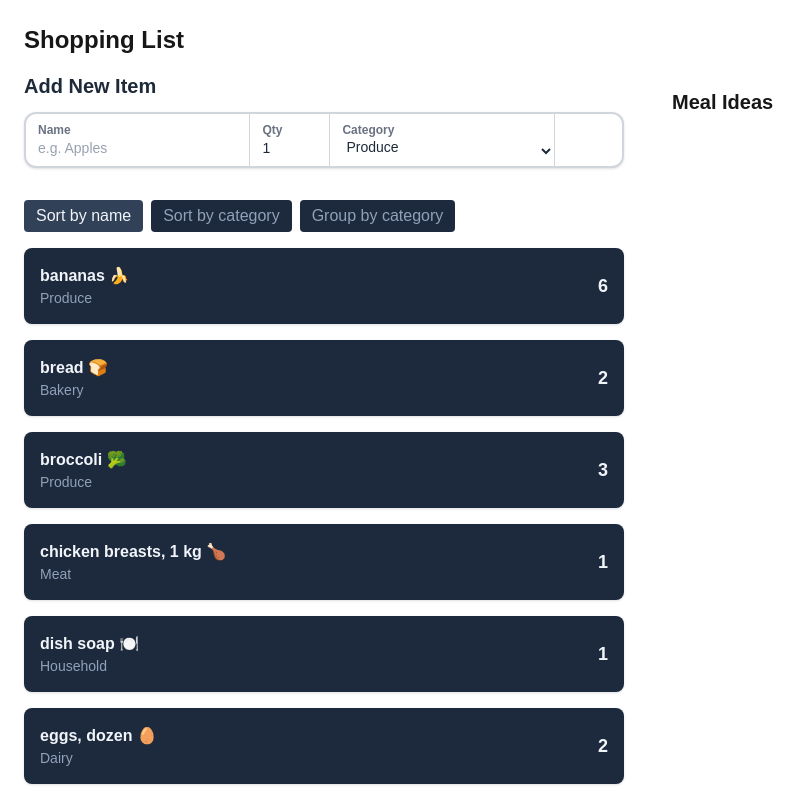
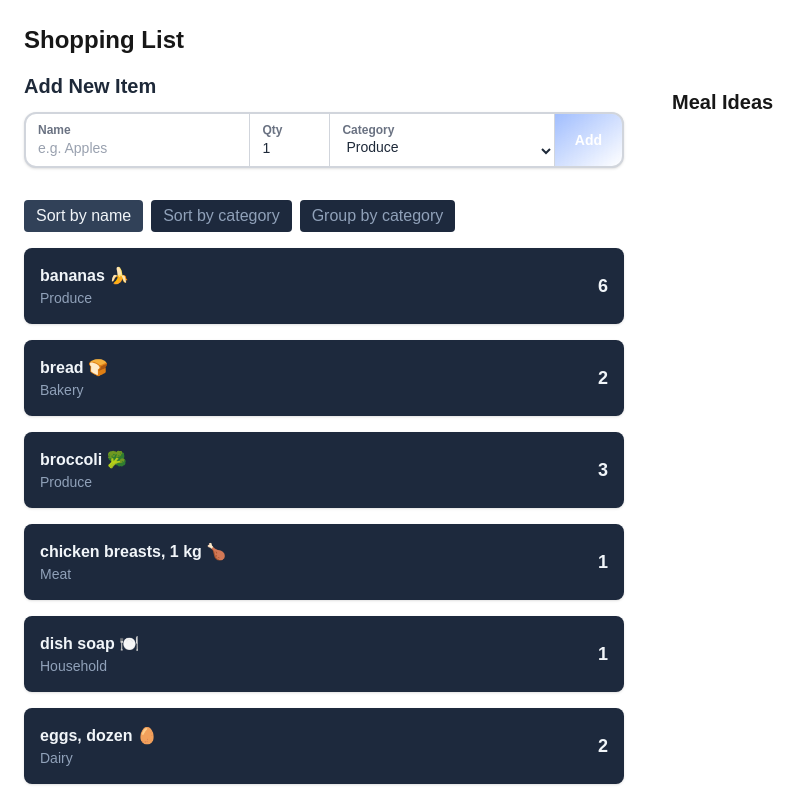
Before and after one commit to Diorphil/Lab1week2, a Next.js app: page /week-7 in a window 1280 px wide. Shown: the top 798 px of the page, without its empty margins (0-812 px from the left). Built offline with nearby package versions, Linux system fonts and the light colour scheme.

Commit message:
add button

```diff
--- a/app/week-7/new-item.tsx
+++ b/app/week-7/new-item.tsx
@@ -104,7 +104,7 @@ export default function NewItem({ onAddItem }: NewItemProps) {
           <button
             type="submit"
             disabled={!name || name.length < 2 || nameHasInvalidChars}
-            className="px-5 font-semibold text-white  from-blue-600 to-lightblue-500 hover:opacity-90 transition-opacity disabled:opacity-40 disabled:cursor-not-allowed text-sm"
+            className="px-5 font-semibold text-white bg-gradient-to-br from-blue-600 to-lightblue-500 hover:opacity-90 transition-opacity disabled:opacity-40 disabled:cursor-not-allowed text-sm"
           >
             Add
           </button>
```
